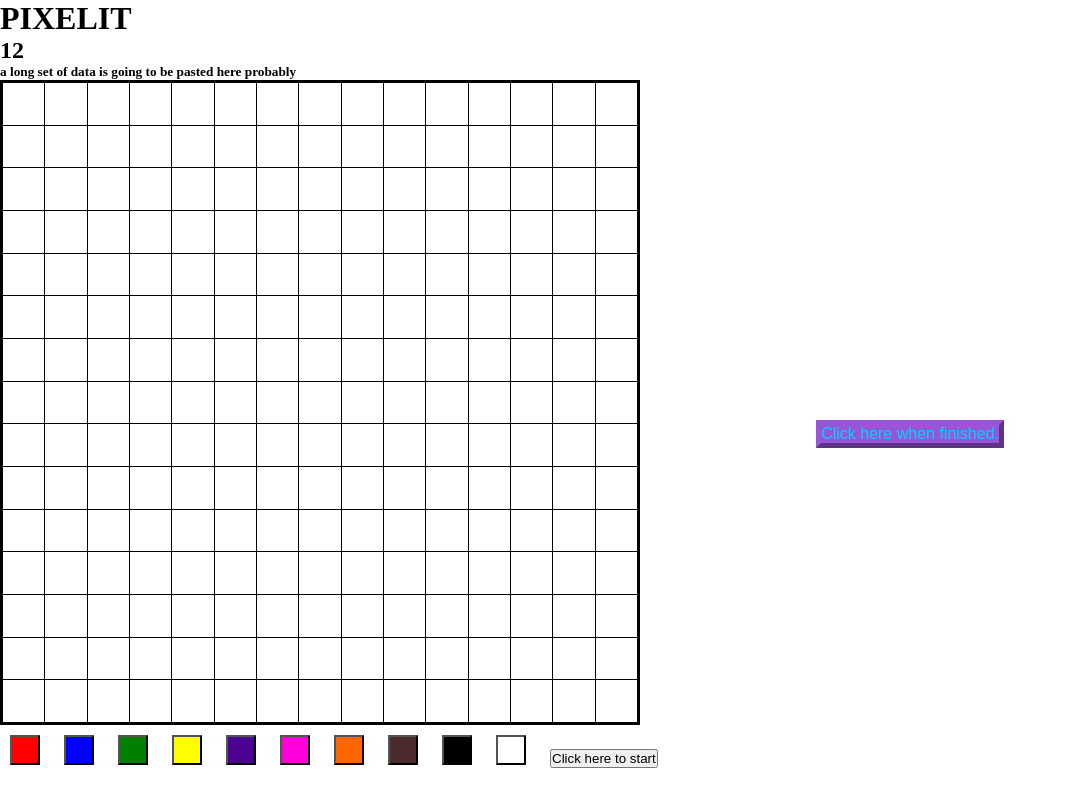
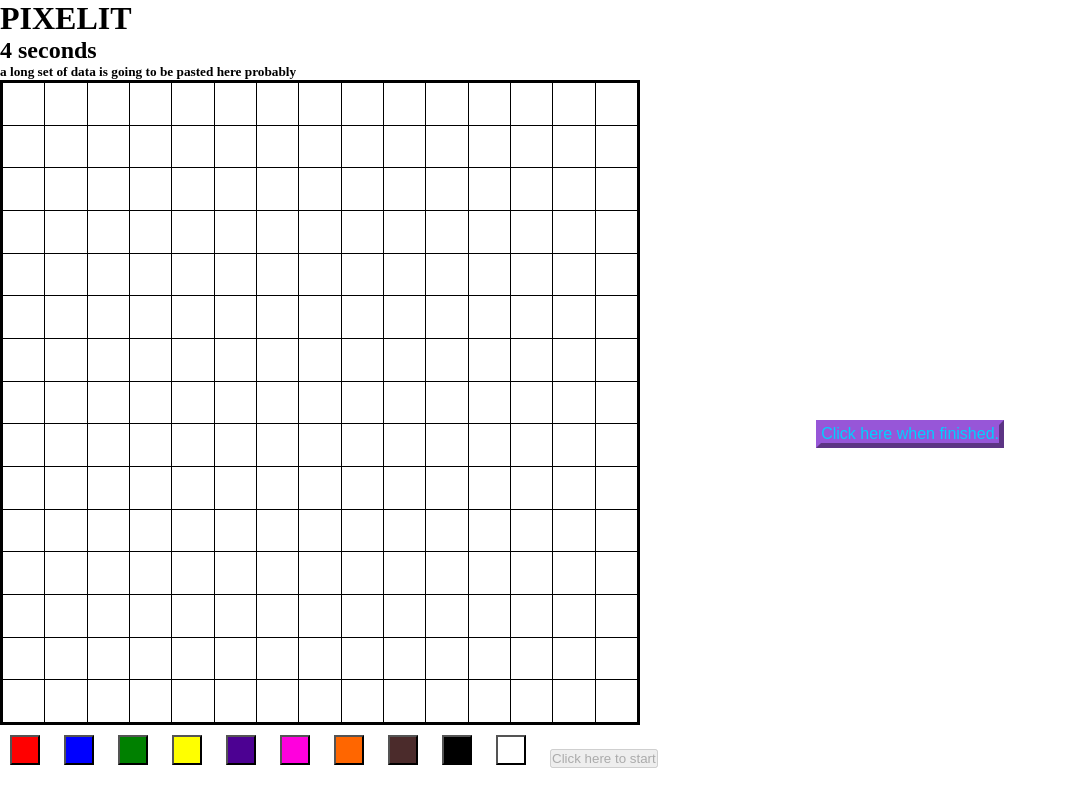
Before and after one commit to richardmarquez2001/cuHacks2020, a plain HTML site: page game.html in a window 1280 px wide. Both pictures are taken after a click on the button "Click here to start". Shown: the whole page, without its empty margins (0-1067 px from the left). Drawn offline with nearby package versions, Linux system fonts and the light colour scheme.

```diff
--- a/game.html
+++ b/game.html
@@ -27,6 +27,7 @@
     <button id="cWhite"  style="height: 30px; width: 30px; background-color:#FFFFFF; border-color: black "></button>
     <button id = "getInfo">Click here when finished.</button>
     <button id = "startTime">Click here to start</button>
+    <button id = "playagain">Play Again</button>
 
   </body>
   <script src="game.js"></script>
--- a/game.js
+++ b/game.js
@@ -13,7 +13,9 @@
     let baseColor = "#FFFFFF";
     let newColor = "";
     let gridNum = 15;
-    let previous = "red";
+    let previous = "white";
+    let isClickable = true;
+    let canPlay = false;
 
     for (let i = 0; i < gridNum; i++) {
         str += "<tr>";
@@ -22,7 +24,6 @@
 
             str += "<td id = '" + id + "'></td>";
         }
-
         str += "</tr>";
     }
 
@@ -65,14 +66,34 @@
 
     }
 
-    let start = new Date;
+    $("#playagain")
+        .css("display", "none")
+
+        .click(function(){
+        $("#startTime").prop('disabled', false);
+        $("#playagain").css("display", "none");
+    });
+
     $("#startTime").click(function(){
+        if (isClickable){
+            canPlay = true;
+        }
+        let current = 0;
+        if (canPlay) {
+            $("#startTime").prop('disabled', true);
+            setInterval(function () {
+                let time = 5;
+                let t = time + current;
+                if (t > 0) {
+                    $("#timer").html(t.toString() + " seconds");
+                    current -= 1;
+                } else {
+                    $("#timer").html("game done! haha" + t.toString());
+                    $("#playagain").css("display", "block")
+                }
 
-        let t = new Date().getTime();
-        let secs = Math.floor((t % (1000 * 60)) / 1000);
-        setInterval(1000, 1000)
-        $("#timer").html(secs.toString());
-
+            }, 1000);
+        }
     });
 
     $("#getInfo").click(function(){
```
